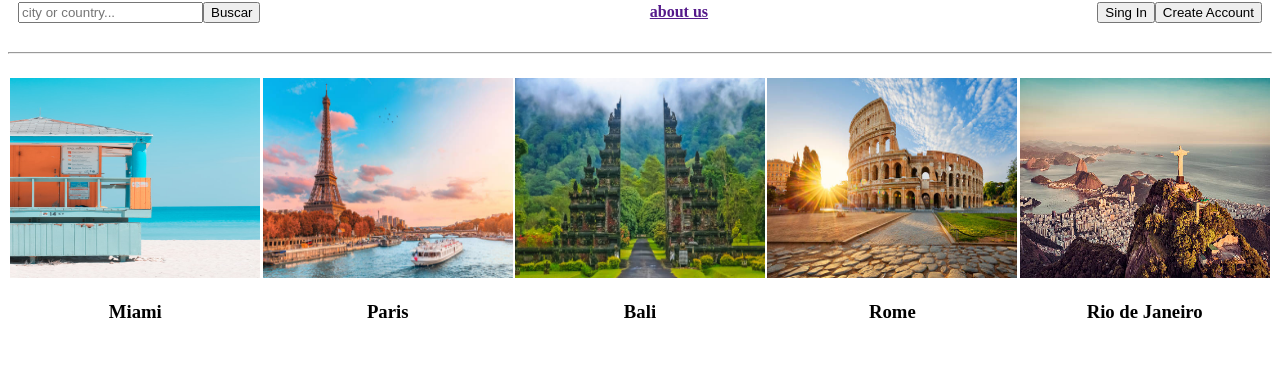
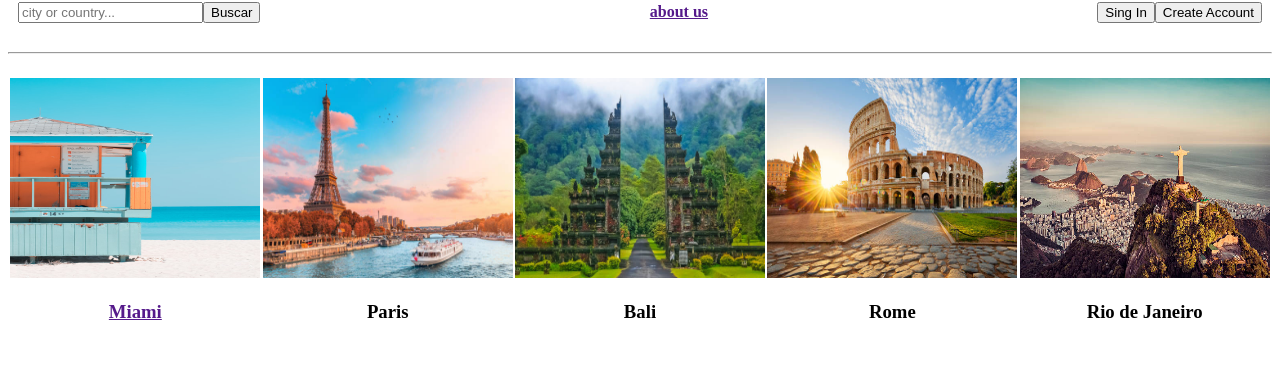
Before and after one commit to Eliza-code/holidayswapp, a React (Create React App) app in the folder client/: page / in a window 1280 px wide. Shown: the part 120-492 px from the top of the page. Built offline with nearby package versions, Linux system fonts and the light colour scheme.

Commit message:
actualizacion

```diff
--- a/client/src/components/Home/Home.jsx
+++ b/client/src/components/Home/Home.jsx
@@ -18,6 +18,7 @@ import handHeart from  "../Photographs/statics/handHeart.png"
 import regular from  "../Photographs/statics/regular.png"
 import handright from  "../Photographs/statics/handright.png"
 import "../Home/home.css";
+import { Link } from "react-router-dom";
 
 const Home = () => {
   return (
@@ -25,10 +26,11 @@ const Home = () => {
       <NavBar />
       <hr />
       <div className="cities">
-        <p>
+      <Link>
           <img src={miami} alt="miami" width="250em" height="200em" />
           <h3>Miami</h3>
-        </p>
+        </Link>
+
         <p>
           <img src={paris} alt="paris" width="250em" height="200em" />
           <h3>Paris</h3>
--- a/client/src/redux/actions/userActions.js
+++ b/client/src/redux/actions/userActions.js
@@ -6,6 +6,7 @@ export function getHouses(name) {
     return async function (dispatch) {
       try {
         var json = ""
+
         return dispatch({
           type: "GET_HOUSES",
           payload: json.data,
```
